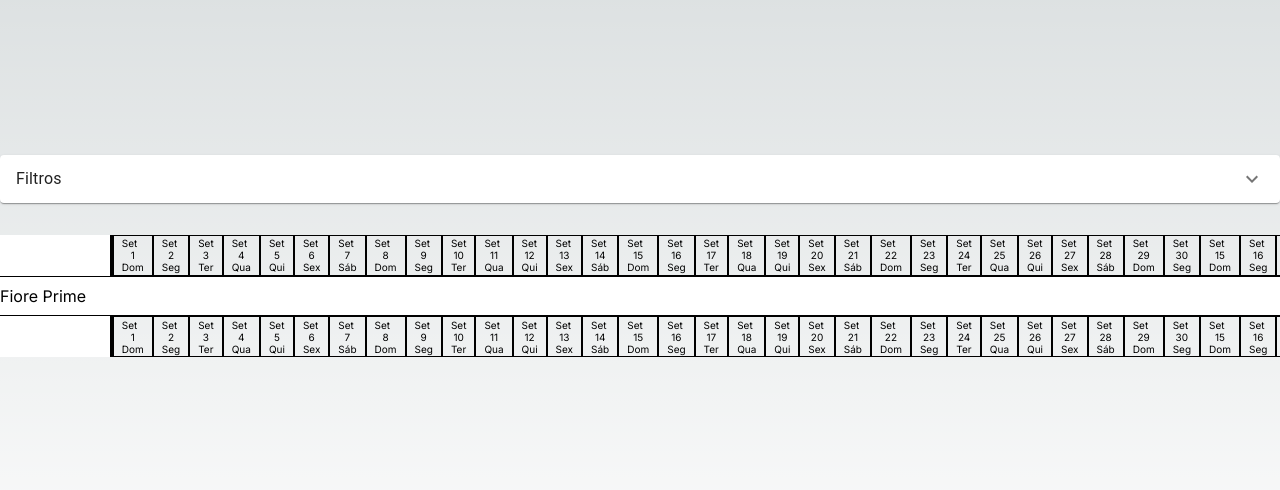
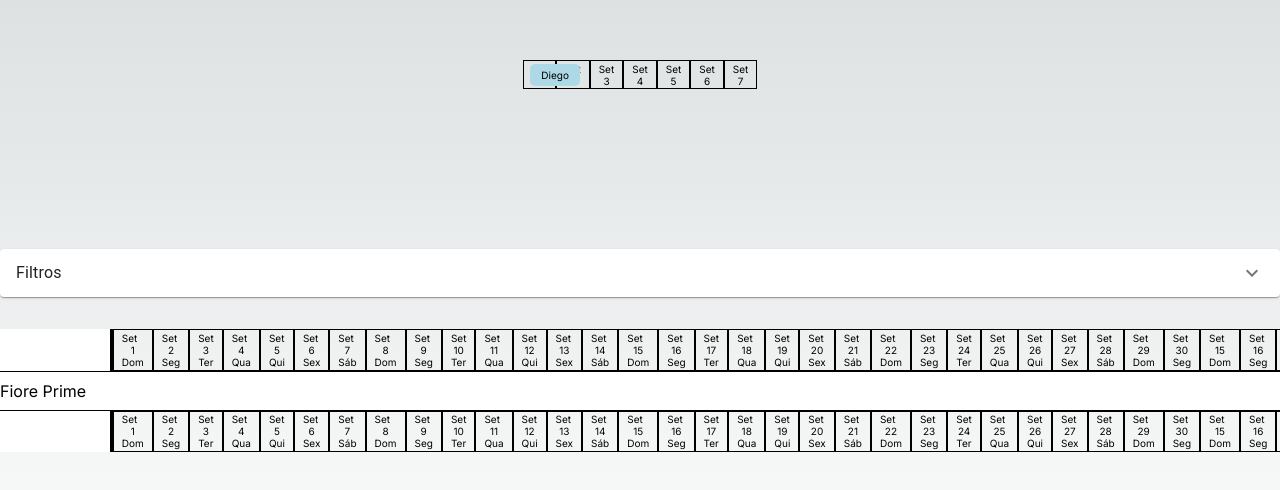
Before and after one commit to DiegoNobre0/Calendar-Componente-React.NextJS, a Next.js app: page / in a window 1280 px wide. Shown: the part 144-634 px from the top of the page. Built offline with nearby package versions, Linux system fonts and the light colour scheme.

Commit message:
Test Marcacao Datas

```diff
--- a/src/app/page.tsx
+++ b/src/app/page.tsx
@@ -1,5 +1,4 @@
 'use client'
-
 import Image from 'next/image'
 import styles from './page.module.css'
 import Accordion from '@mui/material/Accordion';
@@ -11,7 +10,7 @@ import TextField, { OutlinedTextFieldProps } from '@mui/material/TextField';
 import InputAdornment from '@mui/material/InputAdornment';
 import Button from '@mui/material/Button';
 import Box from '@mui/material/Box';
-import React, { useRef, useState } from "react";
+import React, { useRef, useState, useEffect } from "react";
 import { useDrop } from "react-dnd";
 
 
@@ -21,25 +20,25 @@ export default function Home() {
   const [expanded, setExpanded] = useState<string | false>(false);
   const [expanded2, setExpanded2] = useState<string | false>(false);
 
-  const reservations =
-  [
-    {
-        "IdReserva": 2,
-        "Cliente": "Nome do Cliente 1",
-        "IdImovel": 1,
-        "IdHotel": 1,
-        "CheckIn": "11/08/2023",
-        "CheckOut": "13/08/2023"
-    },
-    {
-        "IdReserva": 2,
-        "Cliente": "Nome do Cliente 2",
-        "IdImovel": 2,
-        "IdHotel": 1,
-        "CheckIn": "12/08/2023",
-        "CheckOut": "16/08/2023"
-    }
-];
+//   const reservations =
+//   [
+//     {
+//         "IdReserva": 2,
+//         "Cliente": "Diego",
+//         "IdImovel": 1,
+//         "IdHotel": 1,
+//         "CheckIn": "1/08/2023",
+//         "CheckOut": "3/08/2023"
+//     },
+//     {
+//         "IdReserva": 2,
+//         "Cliente": "Kamyla",
+//         "IdImovel": 2,
+//         "IdHotel": 1,
+//         "CheckIn": "5/08/2023",
+//         "CheckOut": "6/08/2023"
+//     }
+// ];
 
 
     const handleChange1 =
@@ -62,24 +61,116 @@ export default function Home() {
 
 
 
+    const [clients, setClients] = useState<string[]>(['Diego']);
+    const initialCalendarState = Array.from({ length: 7 }, (_, index) => ({
+      date: index,
+      client: index < clients.length ? clients[index] : '',
+      entry: index < clients.length ? index + 1 : 0,
+      departure: index < clients.length ? index + 2 : 0,
+    }));
+    const [calendar, setCalendar] = useState(initialCalendarState);
 
+    const allowDrop = (e: React.DragEvent<HTMLDivElement>) => {
+      e.preventDefault();
+    };
 
+    const drop = (targetIndex: number) => {
+      if (draggedClient !== '' && selectedEntry !== null) {
+        const updatedCalendar = [...calendar];
 
+        const previousIndex = updatedCalendar.findIndex(entry => entry.client === draggedClient);
+        if (previousIndex !== -1) {
+          updatedCalendar[previousIndex].client = '';
+        }
 
+        updatedCalendar[targetIndex].client = draggedClient;
+        updatedCalendar[targetIndex].entry = selectedEntry;
 
+        if (targetIndex + 1 < calendar.length) {
+          updatedCalendar[targetIndex].departure = updatedCalendar[targetIndex + 1].entry;
+        } else {
+          updatedCalendar[targetIndex].departure = selectedEntry + 1;
+        }
+
+        console.log(`Moved to position: ${targetIndex}`);
+        console.log(`Entry Date: ${selectedEntry}`);
+        console.log(`Departure Date: ${updatedCalendar[targetIndex].departure}`);
+
+        setCalendar(updatedCalendar);
+        setDraggedClient('');
+        setSelectedEntry(null);
+      }
+    };
+
+    const [draggedClient, setDraggedClient] = useState<string>('');
+    const [selectedEntry, setSelectedEntry] = useState<number | null>(null);
+
+    const startDrag = (e: React.DragEvent<HTMLDivElement>, client: string, entryDate: number) => {
+      setDraggedClient(client);
+      e.dataTransfer.setData('text/plain', client);
+      setSelectedEntry(entryDate);
+    };
+
+    const handleDragEnd = () => {
+      setDraggedClient('');
+      setSelectedEntry(null);
+    };
   return (
     <main className={styles.main}>
 
 
 
 
+<div style={{ display: 'grid', gridTemplateColumns: 'repeat(7, 1fr)' }}>
+      {calendar.map((entry, index) => (
+        <div
+          key={index}
+          style={{
+            display: 'grid',
+            padding: '0.1rem 0.5rem 0.1rem 0.5rem',
+            border: 'solid 1px',
+            fontSize: '10px',
+            position: 'relative',
+          }}
+          onDrop={() => drop(index)}
+          onDragOver={allowDrop}
+        >
+          <span>Set</span>
+          <span style={{ textAlign: 'center' }}>{entry.date + 1}</span>
+          {entry.client && (
+            <>
+              <div
+                style={{
+                  position: 'absolute',
+                  top: '50%',
+                  left: `calc(${entry.entry * 100}%)`,
+                  transform: 'translate(-50%, -50%)',
+                  width: '50px',
+                  display: 'flex',
+                  alignItems: 'center',
+                  justifyContent: 'center',
+                  padding: '5px',
+                  background: 'lightblue',
+                  borderRadius: '5px',
+                  zIndex: 1,
+                  cursor: 'move',
+                }}
+                draggable
+                onDragStart={(e) => startDrag(e, entry.client, entry.entry)}
+                onDragEnd={handleDragEnd}
+              >
+                {entry.client}
+              </div>
+
+            </>
+          )}
+        </div>
+      ))}
+    </div>
 
 
 
-
-
-
-      <div style={{width:'80rem', paddingBottom:'2rem'}}>
+      <div style={{width:'80rem', paddingBottom:'2rem',paddingTop:'10rem'}}>
         <div>
           <Accordion expanded={expanded === 'panel1'} onChange={handleChange1('panel1')} >
             <AccordionSummary
```
